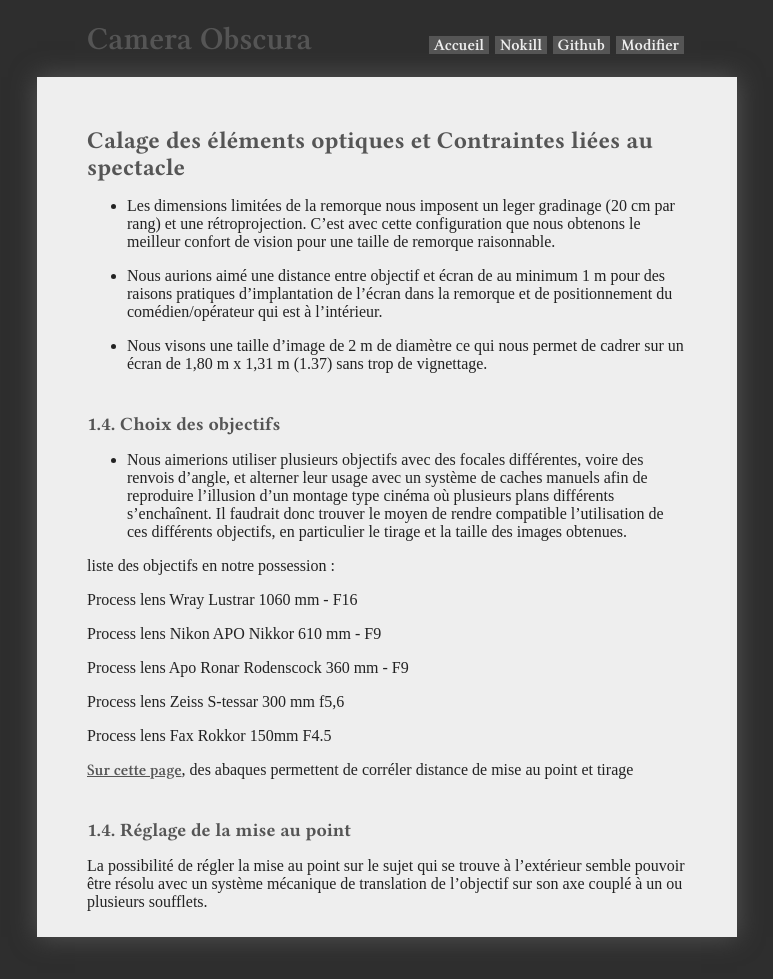
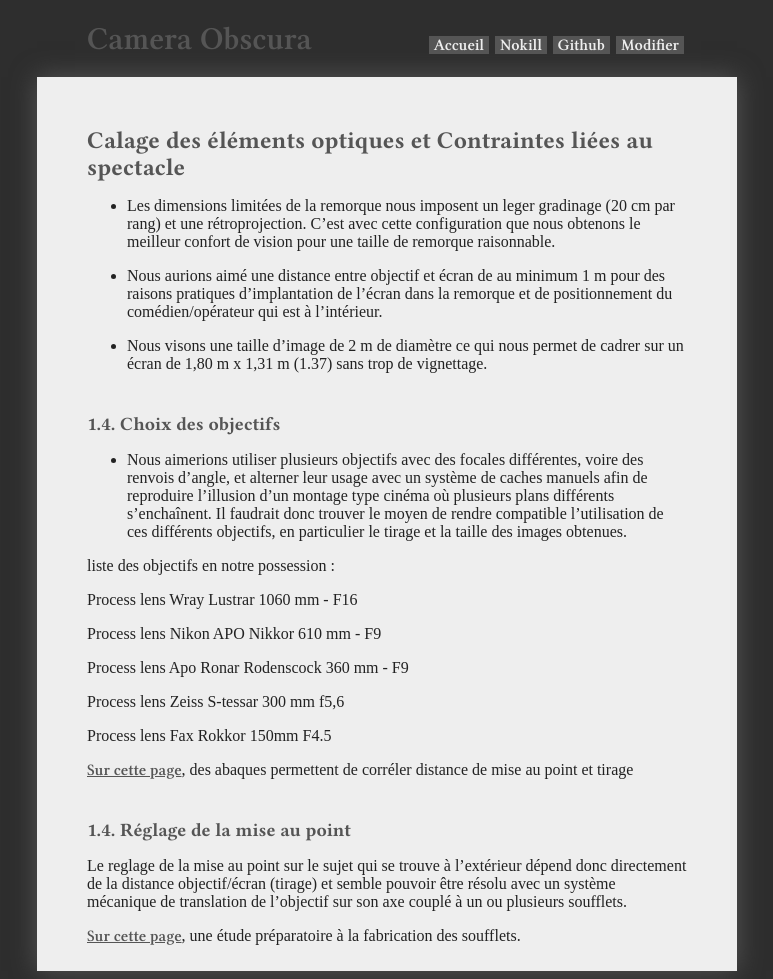
Before and after one commit to virginienokill/camera-obscura, a Jekyll site: the page built from contenu/technique/calage.md, in a window 1280 px wide. Shown: the whole page, without its empty margins (253-1026 px from the left). Built offline with Jekyll 4.4.1, drawn with Linux system fonts in a browser that asks for light colours; nearby versions of some CDN libraries; some web fonts are replaced; our own code applies the rules of GitHub Pages for plain Markdown files; a script that is not in the unit is left out; the repository's description, which GitHub fills in, is left out; before the commit the page ends 945 px from its top, so only the background shows below that.

Commit message:
Update calage.md

```diff
--- a/contenu/technique/calage.md
+++ b/contenu/technique/calage.md
@@ -26,4 +26,6 @@
 
 ### 1.4. Réglage de la mise au point
 
-La possibilité de régler la mise au point sur le sujet qui se trouve à l’extérieur semble pouvoir être résolu avec un système mécanique de translation de l’objectif sur son axe couplé à un ou plusieurs soufflets.
+Le reglage de la mise au point sur le sujet qui se trouve à l’extérieur dépend donc directement de la distance objectif/écran (tirage) et semble pouvoir être résolu avec un système mécanique de translation de l’objectif sur son axe couplé à un ou plusieurs soufflets.
+
+[Sur cette page](soufflet.md), une étude préparatoire à la fabrication des soufflets.
```
